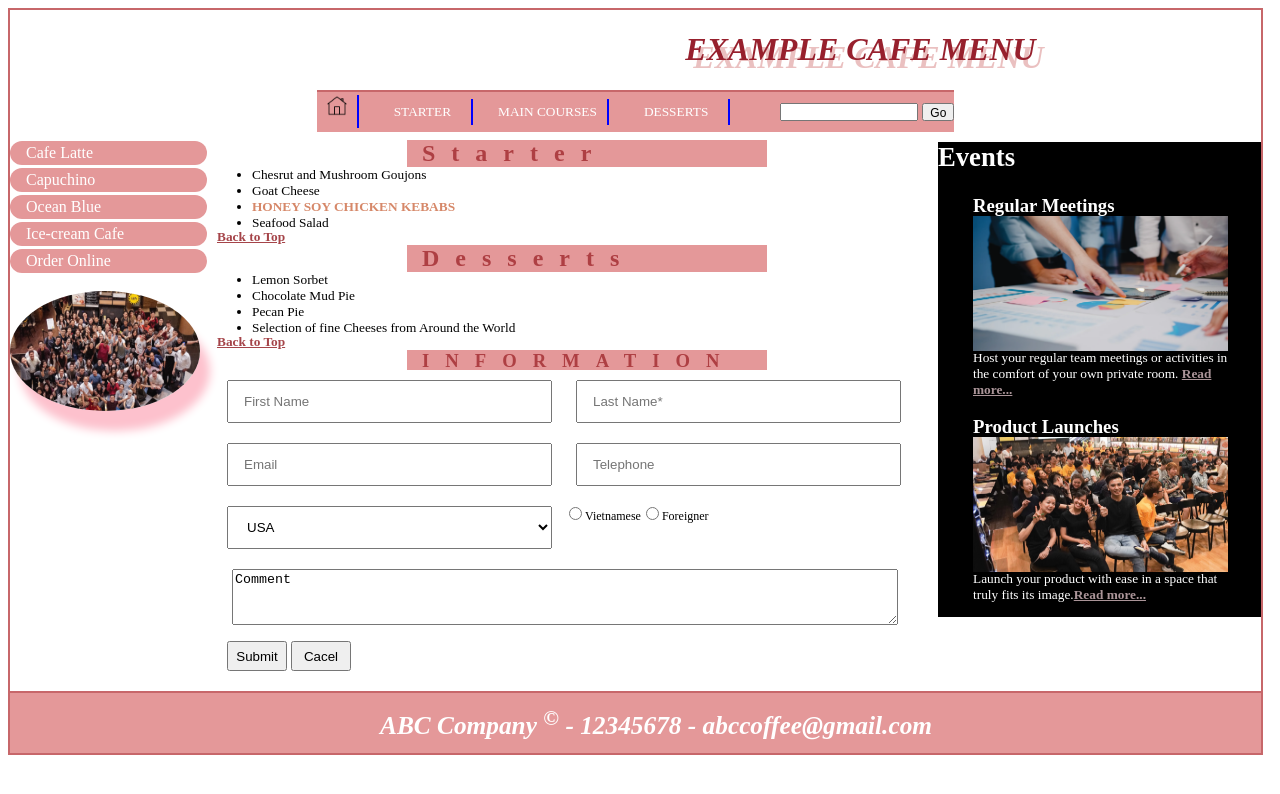
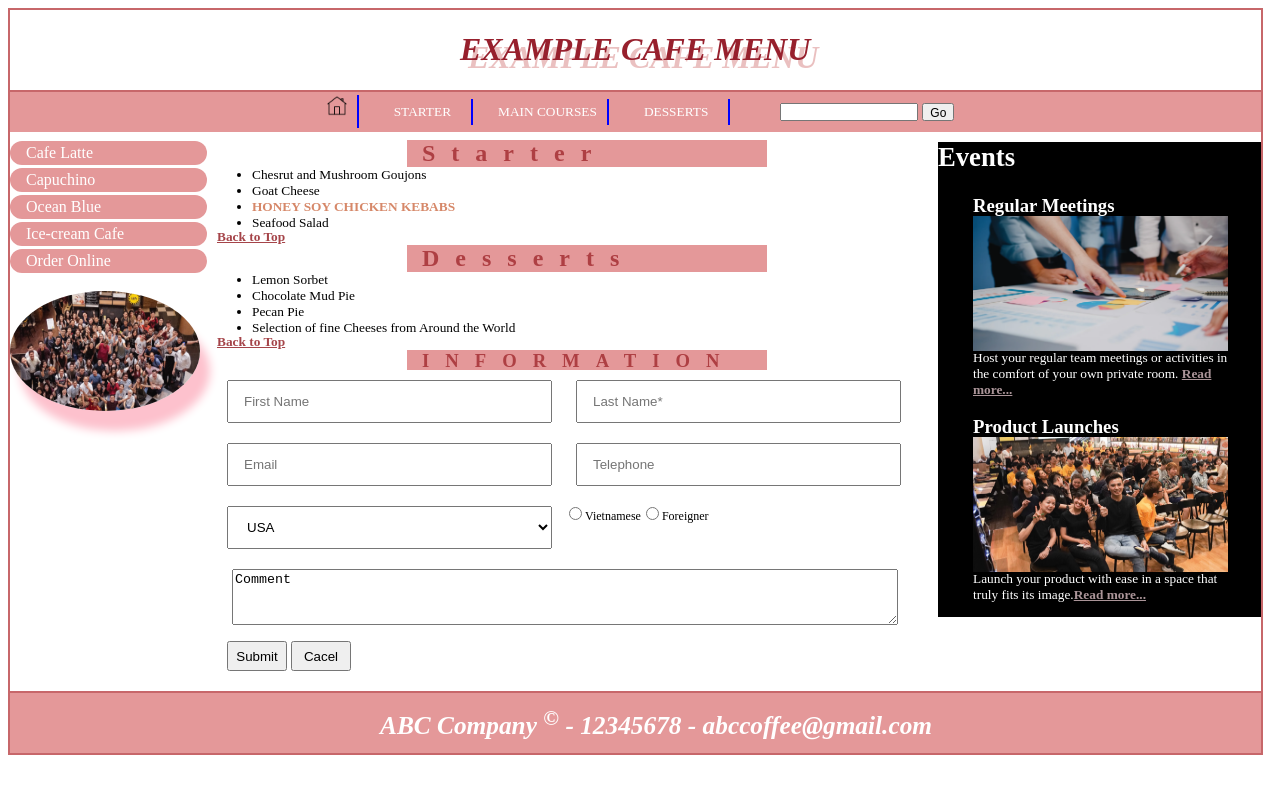
Before and after one commit to NamFnt/bai-3, a website: page index.html in a window 1280 px wide. Drawn offline with Linux system fonts and the light colour scheme.

Commit message:
Update index.html

```diff
--- a/index.html
+++ b/index.html
@@ -238,7 +238,7 @@
     </style>
 </head>
 <body>
-    <div style="border: 2px solid rgb(199, 103, 106); width: 1251px; height: 0 auto; display: grid; place-items: center;">
+    <div style="border: 2px solid rgb(199, 103, 106); width: 1251px; height: 0 auto;">
         <h1 id="title" class="title"><i>EXAMPLE CAFE MENU</i></h1>
         <div class="menu-bar">
             <span><img class="home" alt="HOME" src="icons8-home-50.png"></span>
```
